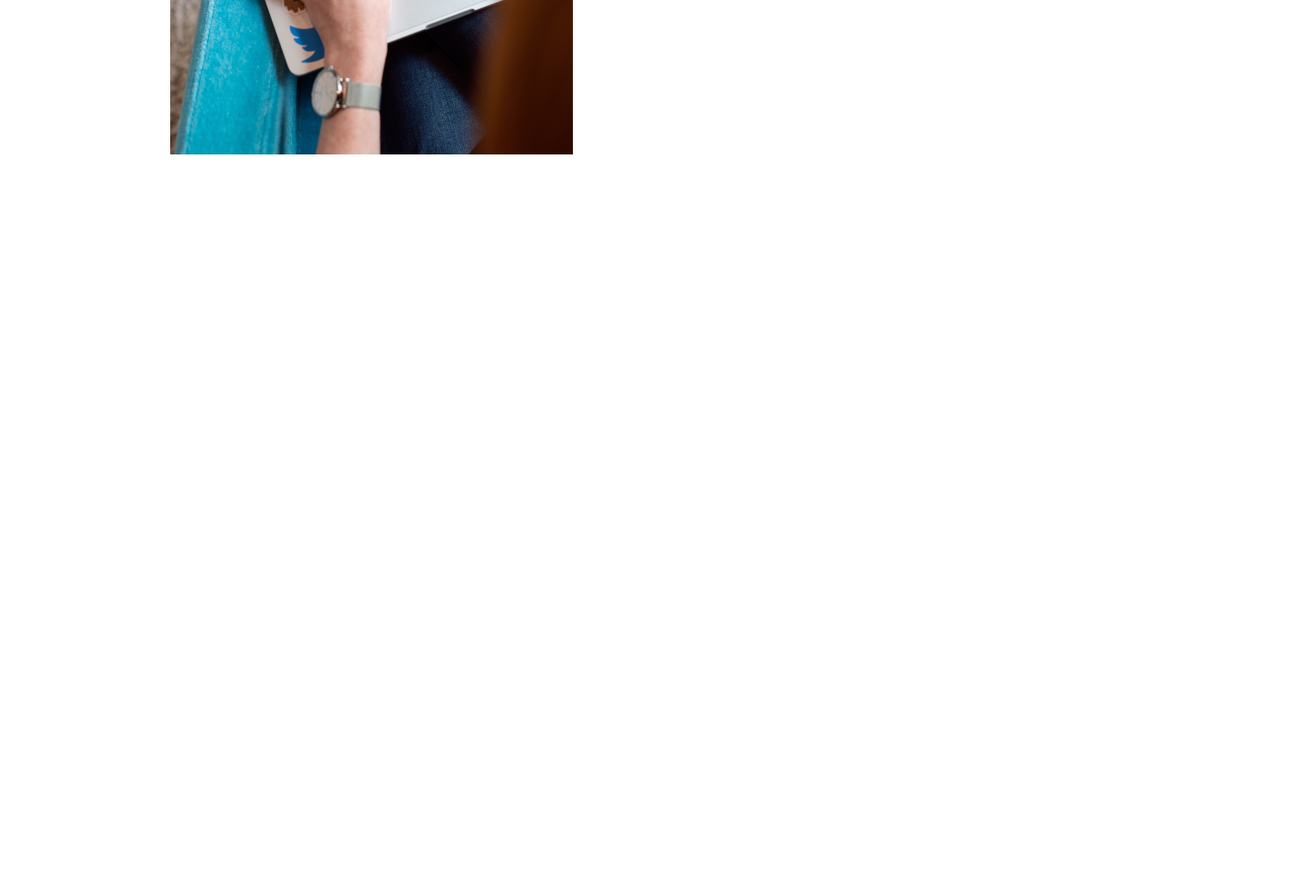
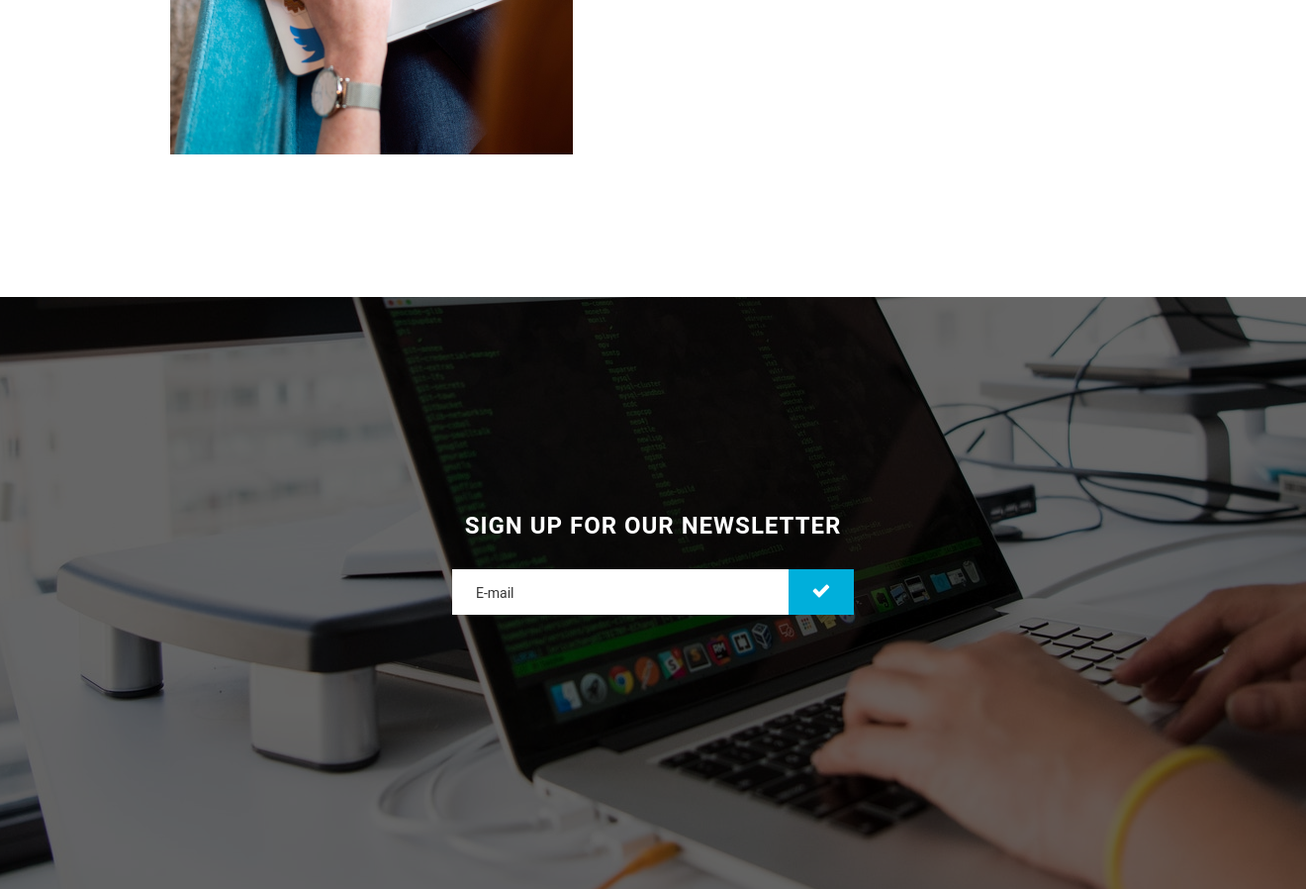
Before and after one commit to ShotAlex/webdev, a plain HTML site: page index.html in a window 1280 px wide. Shown: the part 2397-3295 px from the top of the page at 99% size, 1320 px wide, since content can reach past the window. Before the commit the page ends 2697 px from the top, so only its background shows below. Drawn offline with Linux system fonts and the light colour scheme.

```diff
--- a/index.html
+++ b/index.html
@@ -69,7 +69,9 @@
 
 
     <section class="our-community">
-      <div class="container"></div>
+      <div class="container">
+
+      </div>
     </section>
 
 
@@ -90,6 +92,18 @@
       </div>
     </section>
 
+    <section class="subscribe">
+      <div class="subscribe-container container">
+        <div class="subscribe__title">
+          sign up for our newsletter
+        </div>
+        <form class="subscribe__form" action="#">
+          <input class="subscribe__form-input" type="email" placeholder="E-mail">
+          <button class="subscribe__form-button"><img src="./assets/subscribe.svg" alt="subscribe butoon"></button>
+        </form>
+      </div>
+    </section>
+
   </main>
 
 
--- a/style.css
+++ b/style.css
@@ -171,6 +171,59 @@
   padding: 120px 0 140px;
   background: #F5F6F7;
 }
+
+/* DESCRIBE */
+.subscribe {
+  /* background-color: rgba(7, 6, 6, 0.2); */
+}
+.subscribe-container {
+  padding: 217px 20px 277px;
+  background: url('./assets/subscribe.png') no-repeat;
+  background-position: center center;
+  /* background-size: contain; */
+}
+
+.subscribe__title {
+  font-family: Roboto, sans-serif;
+  font-style: normal;
+  font-weight: bold;
+  font-size: 24px;
+  line-height: 28px;
+  text-align: center;
+  letter-spacing: 1px;
+  text-transform: uppercase;
+  color: #fff;
+
+}
+.subscribe__form {
+  margin: 30px auto 0;
+  max-width: 406px;
+  width: 100%;
+  height: 46px;
+  display: flex;
+}
+.subscribe__form-input {
+  padding: 14px 24px 12px;
+  width: 100%;
+  outline: none;
+  border: none;
+}
+.subscribe__form-input::placeholder {
+  font-family: Roboto;
+  font-style: normal;
+  font-weight: normal;
+  font-size: 14px;
+  line-height: 140%;
+  color: #373737;
+}
+.subscribe__form-button {
+  padding: 14px 24px;
+  background: #00AFDB;
+  border: none;
+  outline: none;
+}
+
+
 /* --- END MAIN --- */
 
 
```
Also changed, not shown: assets/subscribe.png (added), assets/subscribe.svg (added).
